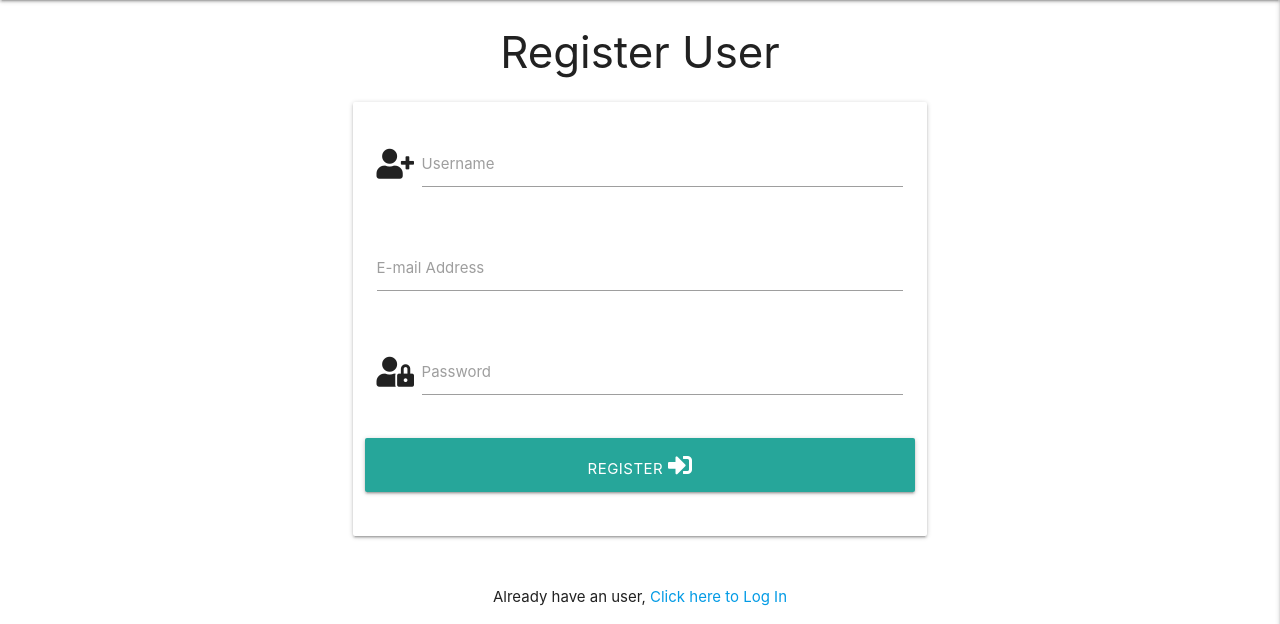
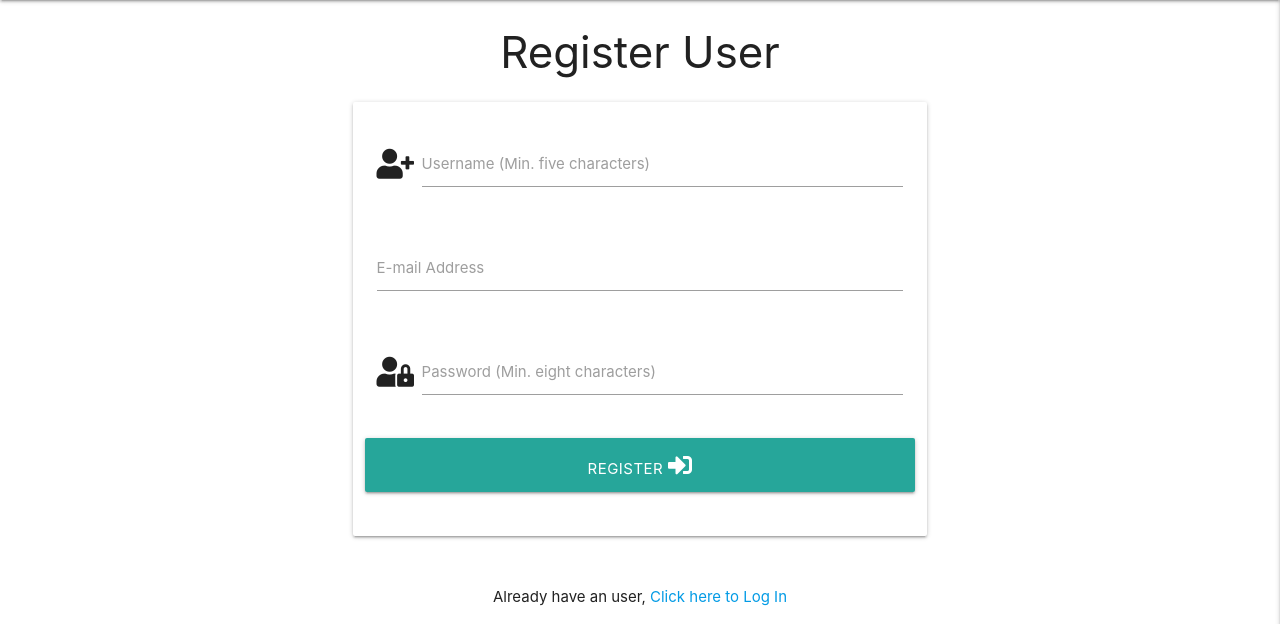
Before and after one commit to ED-IP/Milestone-3-project, a Flask app: page /register in a window 1280 px wide. Shown: the part 64-688 px from the top of the page. Run offline with Flask 2, Linux system fonts and the light colour scheme; some libraries are stand-ins or nearby versions.

Commit message:
Updated Readme file/ added some description to the fields in register_user.html

```diff
--- a/templates/register_user.html
+++ b/templates/register_user.html
@@ -13,7 +13,7 @@
                     <i class="fas fa-user-plus prefix"></i>
                     <input id="username" name="username" type="text" minlength="5"
                         maxlength="16" data-length="16" data-error="Please only use letters and numbers" pattern="^[a-zA-Z0-9]{5,16}$" class="validate" required>
-                    <label for="username">Username</label>
+                    <label for="username">Username (Min. five characters)</label>
                 </div>
             </div>
             <!--email field-->
@@ -29,7 +29,7 @@
                     <i class="fas fa-user-lock prefix"></i>
                     <input id="password" name="password" type="password" minlength="8"
                         maxlength="16" pattern="^[a-zA-Z0-9]{8,16}$" data-error="Please only use letters and numbers" class="validate" required>
-                    <label for="password">Password</label>
+                    <label for="password">Password (Min. eight characters)</label>
                 </div>
             </div>
 
```
Also changed, not shown: README.md.
